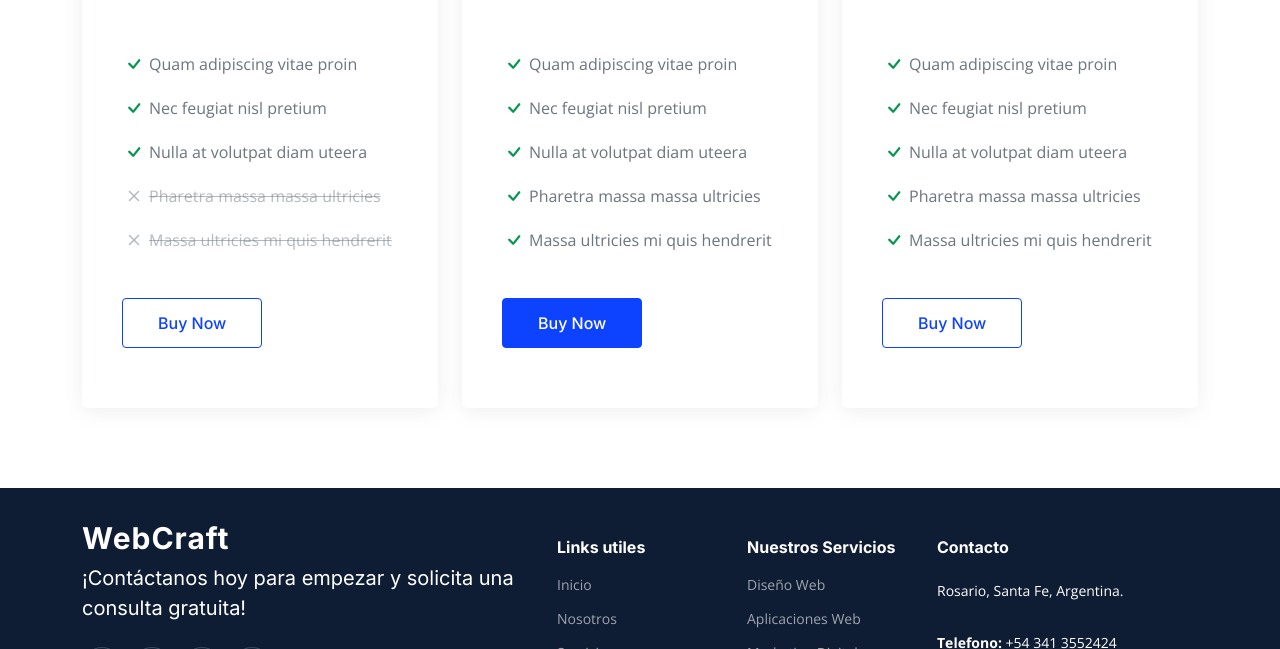
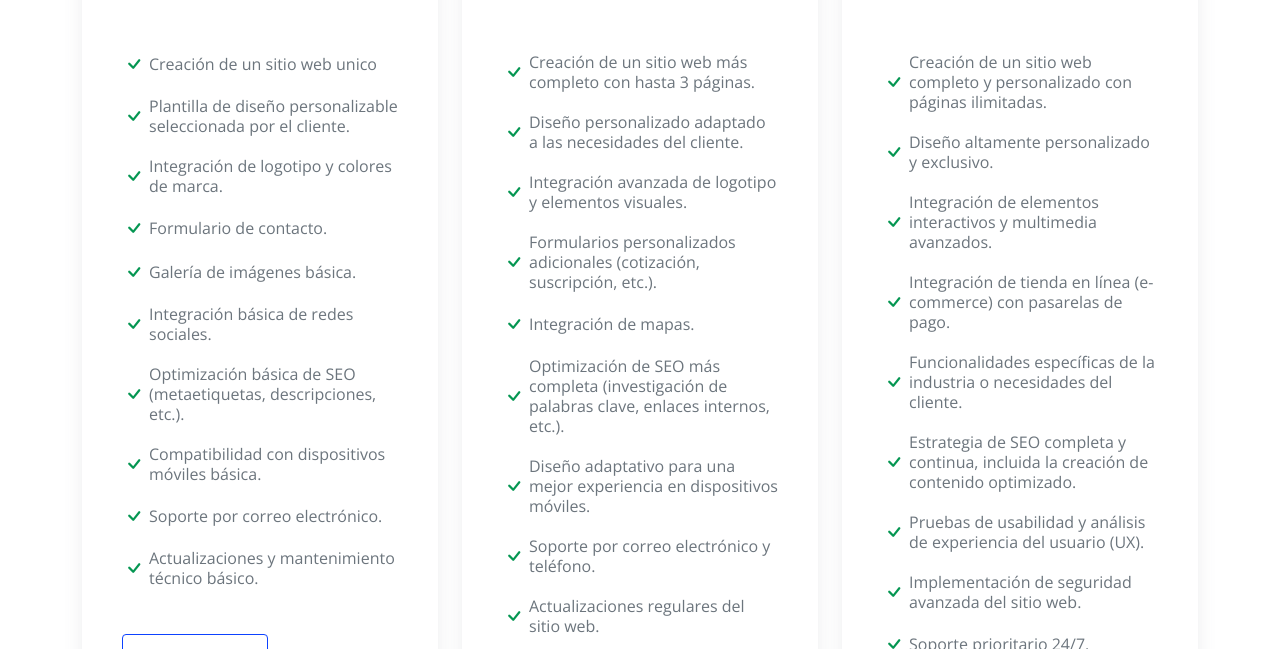
Before and after one commit to martinigarza/WebCraft-, a plain HTML site: page index.html in a window 1280 px wide. Shown: the part 2812-3461 px from the top of the page. Drawn offline with nearby package versions, Linux system fonts and the light colour scheme.

Commit message:
quinto commit, seguimos avanzando con el front

```diff
--- a/index.html
+++ b/index.html
@@ -40,7 +40,6 @@
 
       <a href="index.html" class="logo d-flex align-items-center">
         <!-- Uncomment the line below if you also wish to use an image logo -->
-        <!-- <img src="assets/img/logo.png" alt=""> -->
         <!-- <h1>WebCraft</h1> -->
         <img src="./assets/img/Logo.png" alt="Logo">
       </a>
@@ -403,13 +402,18 @@
               <h3>BASICO</h3>
               <h4><sup>$</sup>50<span></span></h4>
               <ul>
-                <li><i class="bi bi-check"></i> Quam adipiscing vitae proin</li>
-                <li><i class="bi bi-check"></i> Nec feugiat nisl pretium</li>
-                <li><i class="bi bi-check"></i> Nulla at volutpat diam uteera</li>
-                <li class="na"><i class="bi bi-x"></i> <span>Pharetra massa massa ultricies</span></li>
-                <li class="na"><i class="bi bi-x"></i> <span>Massa ultricies mi quis hendrerit</span></li>
+                <li><i class="bi bi-check"></i> Creación de un sitio web unico</li>
+                <li><i class="bi bi-check"></i> Plantilla de diseño personalizable seleccionada por el cliente.</li>
+                <li><i class="bi bi-check"></i> Integración de logotipo y colores de marca.</li>
+                <li><i class="bi bi-check"></i> <span>Formulario de contacto.</span></li>
+                <li><i class="bi bi-check"></i> <span>Galería de imágenes básica.</span></li>
+                <li><i class="bi bi-check"></i> <span>Integración básica de redes sociales.</span></li>
+                <li><i class="bi bi-check"></i> <span>Optimización básica de SEO (metaetiquetas, descripciones, etc.).</span></li>
+                <li><i class="bi bi-check"></i> <span>Compatibilidad con dispositivos móviles básica.</span></li>
+                <li><i class="bi bi-check"></i> <span>Soporte por correo electrónico.</span></li>
+                <li><i class="bi bi-check"></i> <span>Actualizaciones y mantenimiento técnico básico.</span></li>
               </ul>
-              <a href="#" class="buy-btn">Buy Now</a>
+              <a href="#" class="buy-btn">Consultar</a>
             </div>
           </div><!-- End Pricing Item -->
 
@@ -418,13 +422,18 @@
               <h3>INTERMEDIO</h3>
               <h4><sup>$</sup>100<span></span></h4>
               <ul>
-                <li><i class="bi bi-check"></i> Quam adipiscing vitae proin</li>
-                <li><i class="bi bi-check"></i> Nec feugiat nisl pretium</li>
-                <li><i class="bi bi-check"></i> Nulla at volutpat diam uteera</li>
-                <li><i class="bi bi-check"></i> Pharetra massa massa ultricies</li>
-                <li><i class="bi bi-check"></i> Massa ultricies mi quis hendrerit</li>
+                <li><i class="bi bi-check"></i>Creación de un sitio web más completo con hasta 3 páginas.</li>
+                <li><i class="bi bi-check"></i>Diseño personalizado adaptado a las necesidades del cliente.</li>
+                <li><i class="bi bi-check"></i>Integración avanzada de logotipo y elementos visuales.</li>
+                <li><i class="bi bi-check"></i>Formularios personalizados adicionales (cotización, suscripción, etc.).</li>
+                <li><i class="bi bi-check"></i>Integración de mapas.</li>
+                <li><i class="bi bi-check"></i>Optimización de SEO más completa (investigación de palabras clave, enlaces internos, etc.).</li>
+                <li><i class="bi bi-check"></i>Diseño adaptativo para una mejor experiencia en dispositivos móviles.</li>
+                <li><i class="bi bi-check"></i>Soporte por correo electrónico y teléfono.</li>
+                <li><i class="bi bi-check"></i>Actualizaciones regulares del sitio web.</li>
+                <li><i class="bi bi-check"></i>Copias de seguridad periódicas del sitio web.</li>
               </ul>
-              <a href="#" class="buy-btn">Buy Now</a>
+              <a href="#" class="buy-btn">Consultar</a>
             </div>
           </div><!-- End Pricing Item -->
 
@@ -433,13 +442,19 @@
               <h3>FULL</h3>
               <h4><sup>$</sup>150<span></span></h4>
               <ul>
-                <li><i class="bi bi-check"></i> Quam adipiscing vitae proin</li>
-                <li><i class="bi bi-check"></i> Nec feugiat nisl pretium</li>
-                <li><i class="bi bi-check"></i> Nulla at volutpat diam uteera</li>
-                <li><i class="bi bi-check"></i> Pharetra massa massa ultricies</li>
-                <li><i class="bi bi-check"></i> Massa ultricies mi quis hendrerit</li>
+                <li><i class="bi bi-check"></i> Creación de un sitio web completo y personalizado con páginas ilimitadas.</li>
+                <li><i class="bi bi-check"></i> Diseño altamente personalizado y exclusivo.</li>
+                <li><i class="bi bi-check"></i> Integración de elementos interactivos y multimedia avanzados.</li>
+                <li><i class="bi bi-check"></i> Integración de tienda en línea (e-commerce) con pasarelas de pago.</li>
+                <li><i class="bi bi-check"></i> Funcionalidades específicas de la industria o necesidades del cliente.</li>
+                <li><i class="bi bi-check"></i> Estrategia de SEO completa y continua, incluida la creación de contenido optimizado.</li>
+                <li><i class="bi bi-check"></i> Pruebas de usabilidad y análisis de experiencia del usuario (UX).</li>
+                <li><i class="bi bi-check"></i> Implementación de seguridad avanzada del sitio web.</li>
+                <li><i class="bi bi-check"></i>Soporte prioritario 24/7.</li>
+                <li><i class="bi bi-check"></i> Asistencia técnica dedicada y personalizada.</li>
+                <li><i class="bi bi-check"></i> Actualizaciones y mantenimiento continuo del sitio web.</li>
               </ul>
-              <a href="#" class="buy-btn">Buy Now</a>
+              <a href="#" class="buy-btn">Consultar</a>
             </div>
           </div><!-- End Pricing Item -->
 
@@ -662,7 +677,7 @@
             <li><a href="#">Inicio</a></li>
             <li><a href="#">Nosotros</a></li>
             <li><a href="#">Servicios</a></li>
-            <li><a href="#">Proyectos</a></li>
+            <!-- <li><a href="#">Proyectos</a></li> -->
             <!-- se debe realizar la seccion proyectos!-->
             <!-- <li><a href="#">Terms of service</a></li>
             <li><a href="#">Privacy policy</a></li> -->
```
Also changed, not shown: about.html (+8 -14 lines), assets/css/main.css (+1 -12 lines), services.html (+11 -11 lines), assets/img/hero-bg1.jpg (added), assets/img/team/igarza.jpeg (added), assets/img/team/team-2.jpg (deleted).
